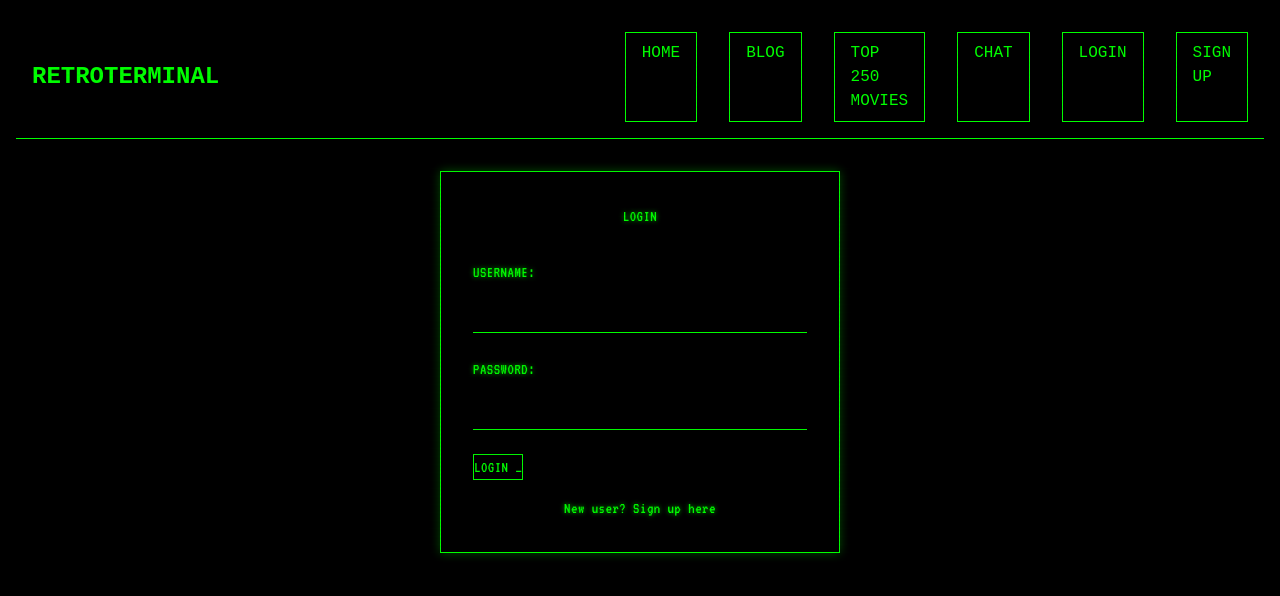
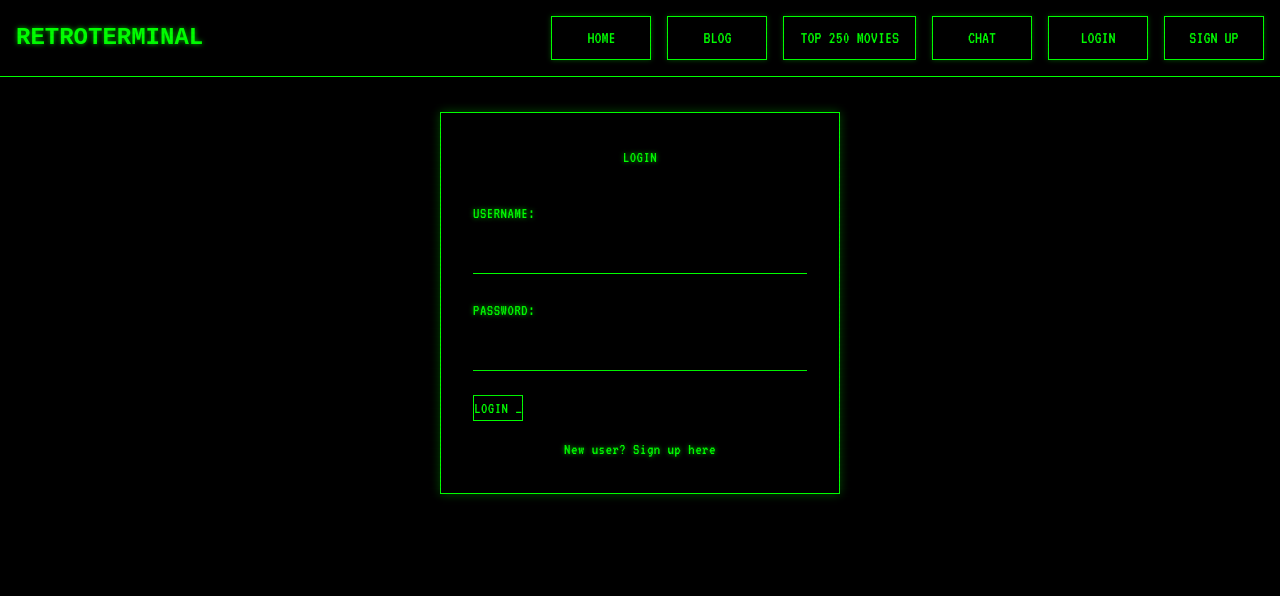
Before and after one commit to ne3mer/Retro, a React (Create React App) app in the folder client/: page /login in a window 1280 px wide. Shown: the top 596 px of the page. Built offline with nearby package versions, Linux system fonts and the light colour scheme; no server answers.

Commit message:
Fix navbar visibility and deployment configuration

```diff
--- a/client/src/App.css
+++ b/client/src/App.css
@@ -177,15 +177,19 @@
   background-color: #000;
   color: #00ff00;
   border-bottom: 1px solid #00ff00;
-  position: relative;
+  position: fixed;
+  top: 0;
+  left: 0;
+  right: 0;
   z-index: 1000;
+  width: 100%;
 }
 
 .navbar-brand {
   display: flex;
   align-items: center;
-  justify-content: space-between;
-  width: 100%;
+  justify-content: flex-start;
+  width: auto;
 }
 
 .nav-logo {
@@ -193,26 +197,37 @@
   text-decoration: none;
   font-size: 1.5rem;
   font-weight: bold;
+  text-shadow: 0 0 5px rgba(0, 255, 0, 0.7);
 }
 
 .nav-links {
   display: flex;
-  gap: 2rem;
+  gap: 1rem;
+  margin-left: auto;
+  align-items: center;
 }
 
-.nav-links a {
+.nav-links a,
+.nav-button {
   color: #00ff00;
   text-decoration: none;
   padding: 0.5rem 1rem;
   border: 1px solid #00ff00;
   transition: all 0.3s ease;
   background-color: #000;
+  font-family: "VT323", monospace;
+  font-size: 1.1rem;
+  text-align: center;
+  min-width: 100px;
+  box-shadow: 0 0 5px rgba(0, 255, 0, 0.3);
 }
 
-.nav-links a:hover {
+.nav-links a:hover,
+.nav-button:hover {
   background-color: #00ff00;
   color: #000;
   text-shadow: none;
+  box-shadow: 0 0 10px rgba(0, 255, 0, 0.8);
 }
 
 .burger-menu {
@@ -254,6 +269,9 @@
 @media screen and (max-width: 768px) {
   .burger-menu {
     display: flex;
+    position: absolute;
+    right: 1rem;
+    top: 1rem;
   }
 
   .nav-links {
@@ -267,22 +285,23 @@
     bottom: 0;
     background-color: rgba(0, 0, 0, 0.95);
     padding: 5rem 1rem 1rem;
-    z-index: 1000;
+    z-index: 999;
     align-items: center;
     justify-content: flex-start;
+    overflow-y: auto;
   }
 
   .nav-links.open {
     display: flex;
   }
 
-  .nav-links a {
+  .nav-links a,
+  .nav-button {
     width: 80%;
-    text-align: center;
+    max-width: 300px;
+    margin: 0.5rem 0;
     font-size: 1.2rem;
-    margin: 0.5rem 0;
-    border: 1px solid #00ff00;
-    box-shadow: 0 0 10px rgba(0, 255, 0, 0.3);
+    padding: 0.8rem 1rem;
   }
 }
 
@@ -475,3 +494,25 @@
     grid-template-columns: 1fr;
   }
 }
+
+/* Add padding to main content to account for fixed navbar */
+.App {
+  padding-top: 4rem;
+}
+
+@media screen and (min-width: 769px) {
+  .nav-links {
+    display: flex !important;
+    position: static;
+    padding: 0;
+    background: none;
+    width: auto;
+    flex-direction: row;
+  }
+
+  .nav-links a,
+  .nav-button {
+    width: auto;
+    margin: 0;
+  }
+}
--- a/client/src/utils/axios.js
+++ b/client/src/utils/axios.js
@@ -7,17 +7,35 @@ const baseURL =
 
 const instance = axios.create({
   baseURL,
-  timeout: 5000,
+  timeout: 15000,
   headers: {
     "Content-Type": "application/json",
   },
   withCredentials: true,
 });
 
+// Add request interceptor for error handling
+instance.interceptors.request.use(
+  (config) => {
+    // Log the request in development
+    if (process.env.NODE_ENV !== "production") {
+      console.log("API Request:", config.method?.toUpperCase(), config.url);
+    }
+    return config;
+  },
+  (error) => {
+    return Promise.reject(error);
+  }
+);
+
 // Add response interceptor for error handling
 instance.interceptors.response.use(
   (response) => response,
   (error) => {
+    if (error.response?.status === 401) {
+      // Handle unauthorized access
+      window.location.href = "/login";
+    }
     console.error("API Error:", error.response?.data || error.message);
     return Promise.reject(error);
   }
```
Also changed, not shown: 1 other file (tests, documents, lock files or other folders).
